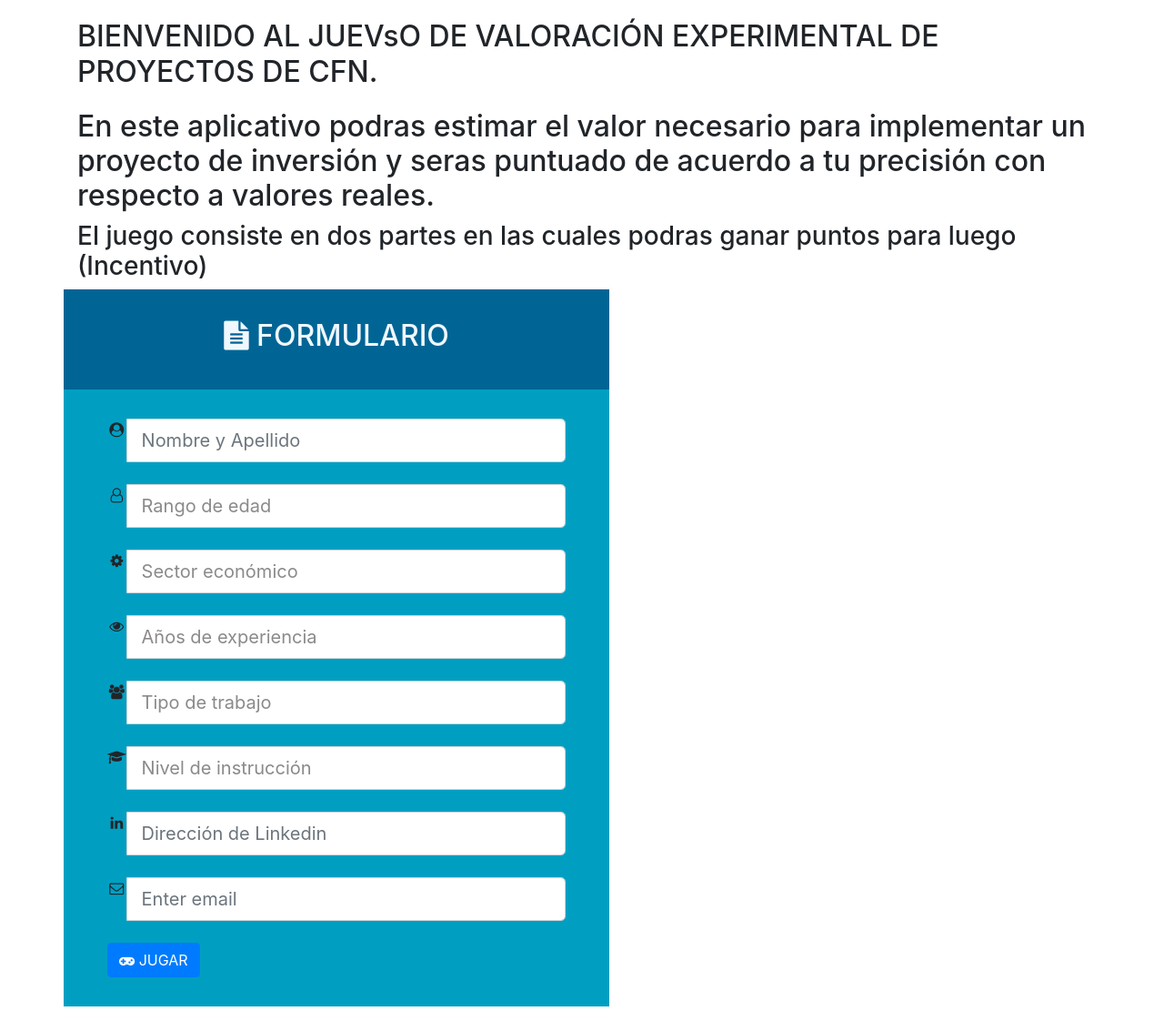
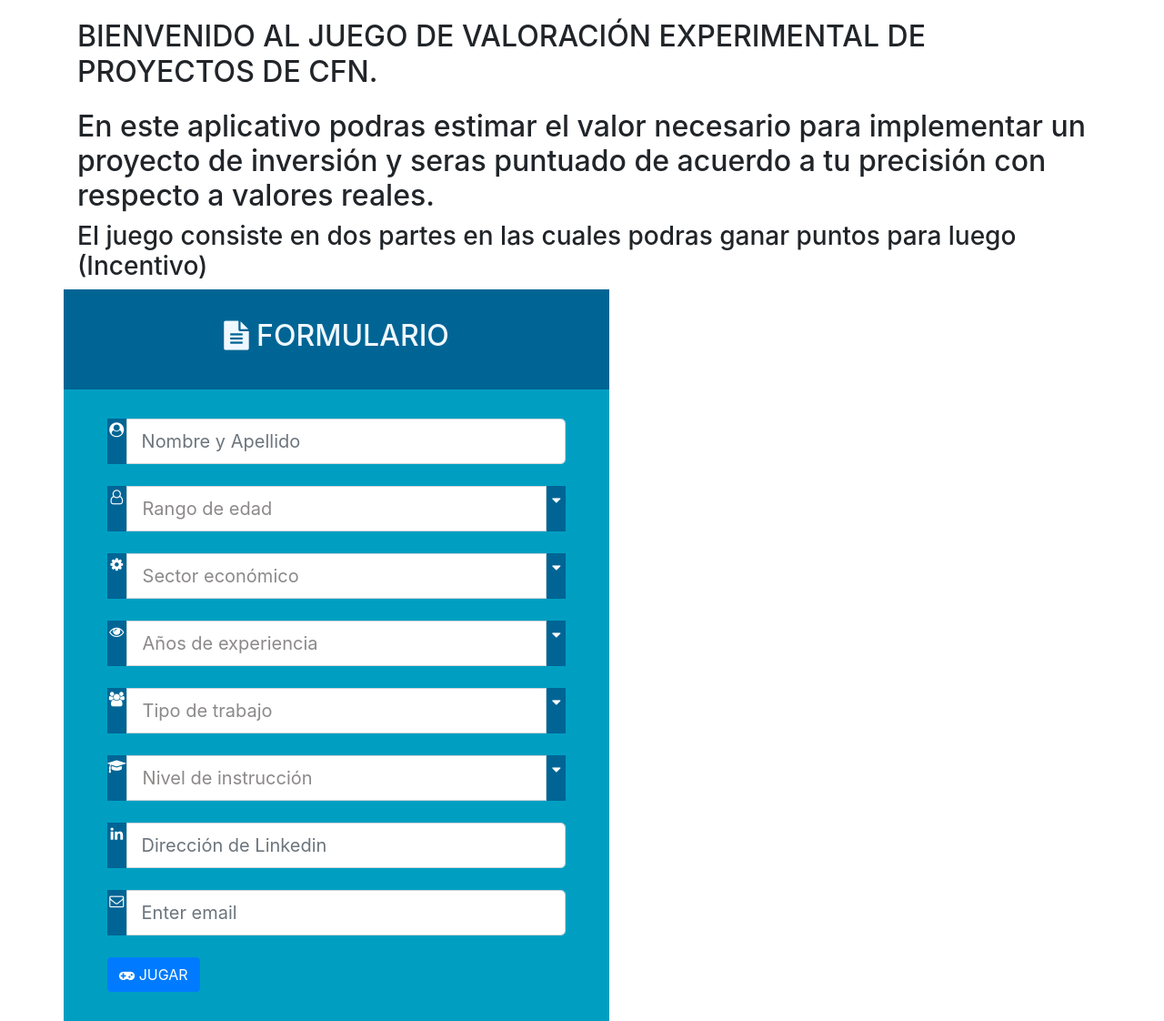
Before and after one commit to mucacran/cfnTrabajosJuego, a PHP site: page / in a window 1280 px wide. Shown: the whole page at 91% size. Run offline with PHP 8.4, Linux system fonts and the light colour scheme; some libraries are stand-ins or nearby versions.

Commit message:
aumente el alto de slection, parece que es diferente el alto del icono que del selection

```diff
--- a/css/estilo.css
+++ b/css/estilo.css
@@ -7,12 +7,21 @@ alias: Mucacran
 select
 {
     cursor: pointer;
+    text-indent: 1px;
+    text-overflow: '';
+    -moz-appearance:none  ;
+    -webkit-appearance:none;
     appearance: none;
+
 }
 
 .form-control-lg
 {
-
+	height: 50px;
+}
+.margin-bottom-sm
+{
+    height: 50px;
 }
 .form-control
 {
@@ -53,5 +62,12 @@ form .preguntasForm
 
 select::-ms-expand {
     display: none; /* Remove default arrow in Internet Explorer 10 and 11 */
-    font-size: 2em;
 }
+
+/*iconos del formulario*/
+.input-group-addon
+{
+    background-color: rgba(0, 101, 149, 1);;
+    border: 0px;
+    color: white;
+}
--- a/index.html
+++ b/index.html
@@ -1,7 +1,6 @@
 <!DOCTYPE html>
-<html>
-<head>
-
+<html lang="es">
+<head >
 	<!-- Favicons -->
 	<link rel="apple-touch-icon" href="https://www.cfn.fin.ec/wp-content/themes/cfn/img/favicon.png"/>
 	<link rel="icon" href="https://www.cfn.fin.ec/wp-content/themes/cfn/img/favicon.png"/>
@@ -41,7 +40,7 @@
 <body>
 	<div class="container">
 		<h1>
-			BIENVENIDO AL JUEVsO DE VALORACIÓN EXPERIMENTAL DE PROYECTOS DE CFN.
+			BIENVENIDO AL JUEGO DE VALORACIÓN EXPERIMENTAL DE PROYECTOS DE CFN.
 		</h1>
 		<div class="row">
 			<div class="col">
@@ -64,7 +63,7 @@
 					<div class="preguntasForm">
 						<div class="input-group margin-bottom-sm">
 							<span class="input-group-addon"><i class="fa fa-user-circle fa-fw"></i></span>
-							<input type="text" class="form-control form-control-lg" id="nombre" aria-describedby="emailHelp" placeholder="Nombre y Apellido">
+							<input type="text" class="form-control form-control-lg" id="nombre" placeholder="Nombre y Apellido">
 						</div>
 						<div class="input-group margin-bottom-sm">
 							<span class="input-group-addon"><i class="fa fa-user-o fa-fw"></i></span>
@@ -74,6 +73,7 @@
 								<option value="1">18 - 24</option>
 								<option value="2">25 - 32</option>
 							</select>
+							<span class="input-group-addon"><i class="fa fa-sort-desc fa-fw"></i></span>
 						</div>
 						<div class="input-group margin-bottom-sm">
 							<span class="input-group-addon"><i class="fa fa-cog fa-fw"></i></span>
@@ -84,6 +84,7 @@
 								<option value="primario">Primario</option>
 								<option value="Secundario">Secundario</option>
 							</select>
+							<span class="input-group-addon"><i class="fa fa-sort-desc fa-fw"></i></span>
 						</div>
 						<div class="input-group margin-bottom-sm">
 							<span class="input-group-addon"><i class="fa fa-eye fa-fw"></i></span>
@@ -95,6 +96,7 @@
 								<option value="5">5</option>
 								<option value="6">6 y mas</option>
 							</select>
+							<span class="input-group-addon"><i class="fa fa-sort-desc fa-fw"></i></span>
 						</div>
 						<div class="input-group margin-bottom-sm">
 							<span class="input-group-addon"><i class="fa fa-users fa-fw"></i></span>
@@ -104,6 +106,7 @@
 								<option value="tecnología">Técnologia</option>
 								<option value="Otro">Otro</option>
 							</select>
+							<span class="input-group-addon"><i class="fa fa-sort-desc fa-fw"></i></span>
 						</div>
 						<div class="input-group margin-bottom-sm">
 							<span class="input-group-addon"><i class="fa fa-graduation-cap fa-fw"></i></span>
@@ -114,6 +117,7 @@
 								<option value="universitaria">Universitaria</option>
 								<option value="otra">Otra</option>
 							</select>
+							<span class="input-group-addon"><i class="fa fa-sort-desc fa-fw"></i></span>
 						</div>
 						<div class="input-group margin-bottom-sm">
 							<span class="input-group-addon"><i class="fa fa-linkedin fa-fw"></i></span>
@@ -121,7 +125,7 @@
 						</div>
 						<div class="input-group margin-bottom-sm">
 							<span class="input-group-addon"><i class="fa fa-envelope-o fa-fw"></i></span>
-							<input type="email" class="form-control form-control-lg" id="exampleInputEmail1" aria-describedby="emailHelp" placeholder="Enter email">
+							<input type="email" class="form-control form-control-lg" id="exampleInputEmail1" placeholder="Enter email">
 						</div>
 						<button type="submit" class="btn btn-primary"><i class="fa fa-gamepad" aria-hidden="true"></i> JUGAR</button>
 					</div>
```
